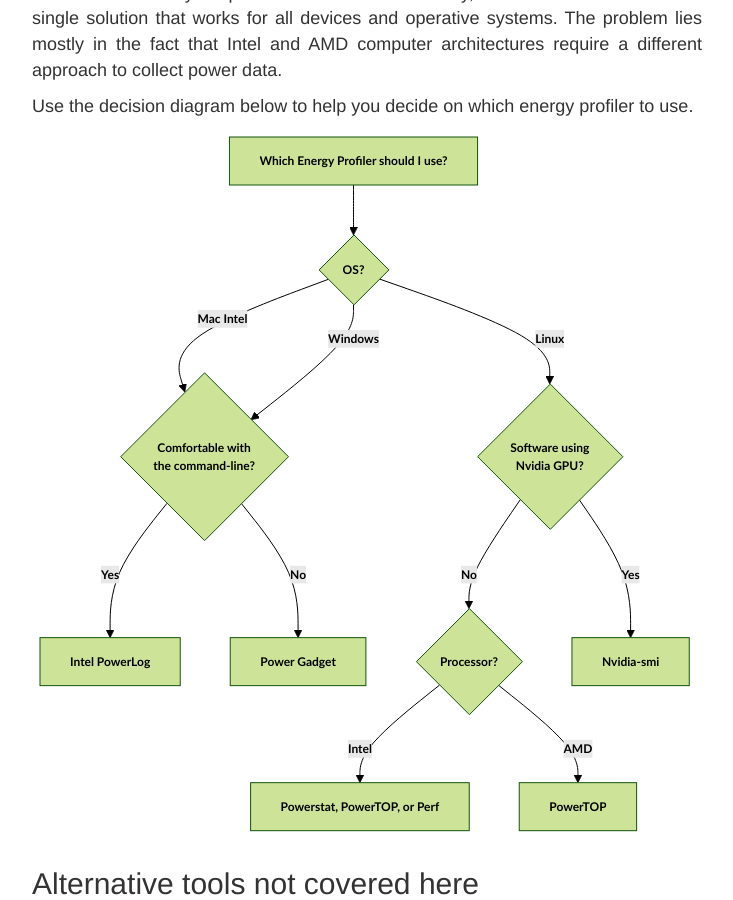
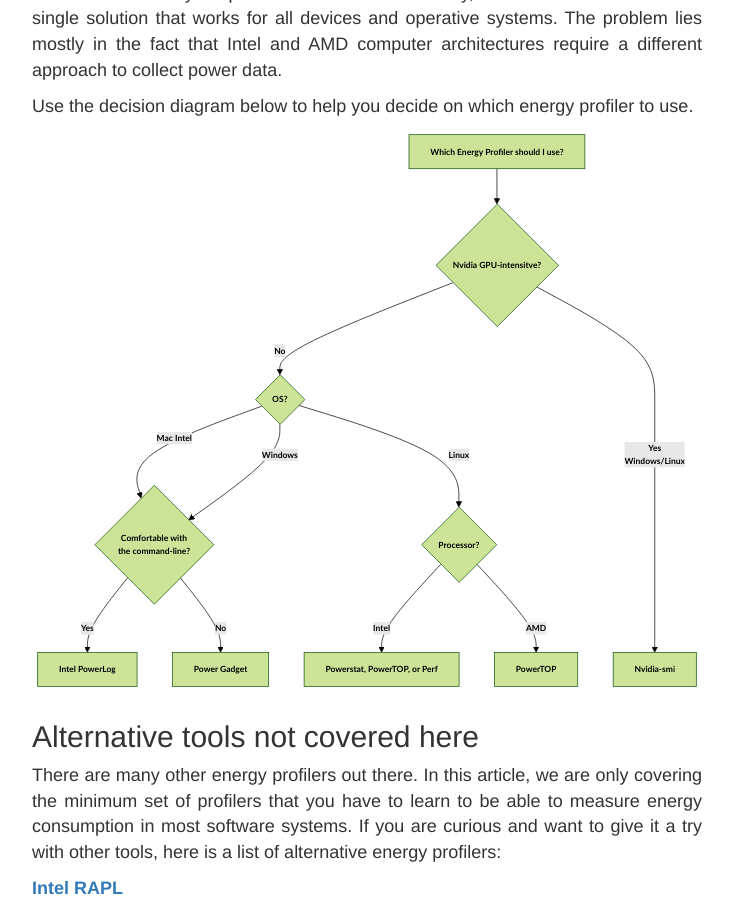
Before and after one commit to luiscruz/luiscruz.github.io, a Jekyll site: the page built from _posts/2021-07-20-measuring-energy.md, in a window 1280 px wide and 900 px high, scrolled down 11147 px. Shown: the whole window, without its empty margins (273-1006 px from the left). Built offline with Jekyll 4.4.1, drawn with Linux system fonts in a browser that asks for light colours; formulas are drawn with MathJax 3.

Commit message:
update measuring-energy graph

```diff
--- a/_posts/2021-07-20-measuring-energy.md
+++ b/_posts/2021-07-20-measuring-energy.md
@@ -355,15 +355,16 @@
 
 <div class="mermaid">
 graph TD
-A[Which Energy Profiler should I use?] --> C{OS?}
+A[Which Energy Profiler should I use?] --> CA
+CA{Nvidia GPU-intensitve?}
 C -->|Mac Intel| D{Comfortable with<br/> the command-line?}
 D -->|Yes| DY[Intel PowerLog]
 D -->|No| DN[Power Gadget]
-C -->|Linux| CA{Software using<br/> Nvidia GPU?}
-CA -->|No| E{Processor?}
+C -->|Linux| E{Processor?}
+CA -->|No| C{OS?}
 E -->|Intel| F[Powerstat, PowerTOP, or Perf]
 E -->|AMD| PowerTOP
-CA -->|Yes| Nvidia-smi
+CA ---->|Yes<br/> Windows/Linux| Nvidia-smi
 C -->|Windows| D
 </div>
 
```
